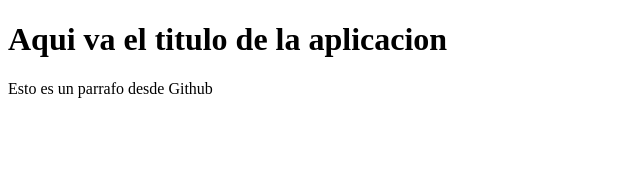
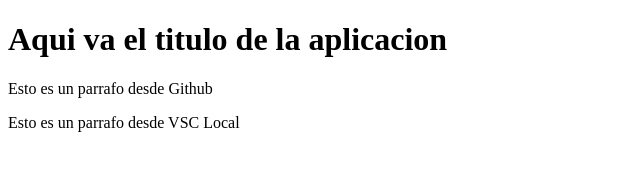
Before and after one commit to AngeloMaurtua/PruebaCursoGit, a plain HTML site: page index.html in a window 1280 px wide. Shown: the whole page, without its empty margins (0-640 px from the left). Drawn offline with Linux system fonts and the light colour scheme.

Commit message:
Agrendando parrafo desde VSC local

```diff
--- a/index.html
+++ b/index.html
@@ -9,5 +9,6 @@
 <body>
     <h1>Aqui va el titulo de la aplicacion</h1>
     <p>Esto es un parrafo desde Github</p>
+    <p>Esto es un parrafo desde VSC Local</p>
 </body>
 </html>
```
